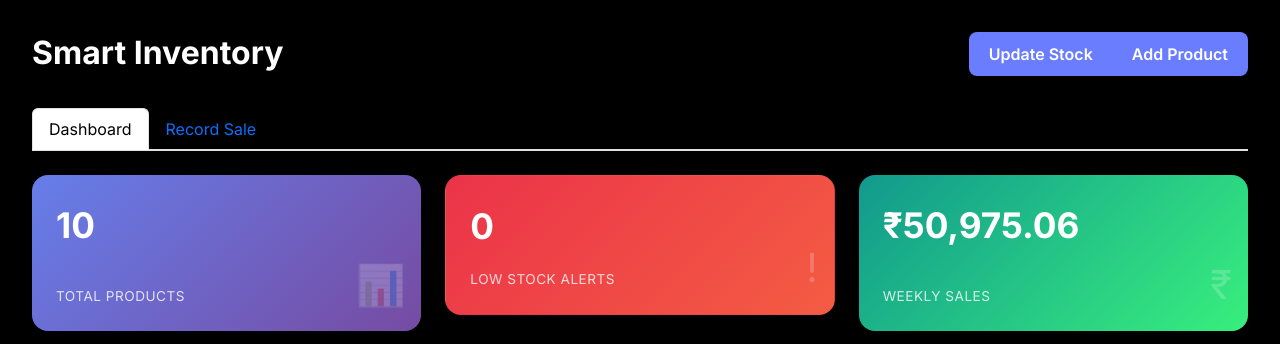
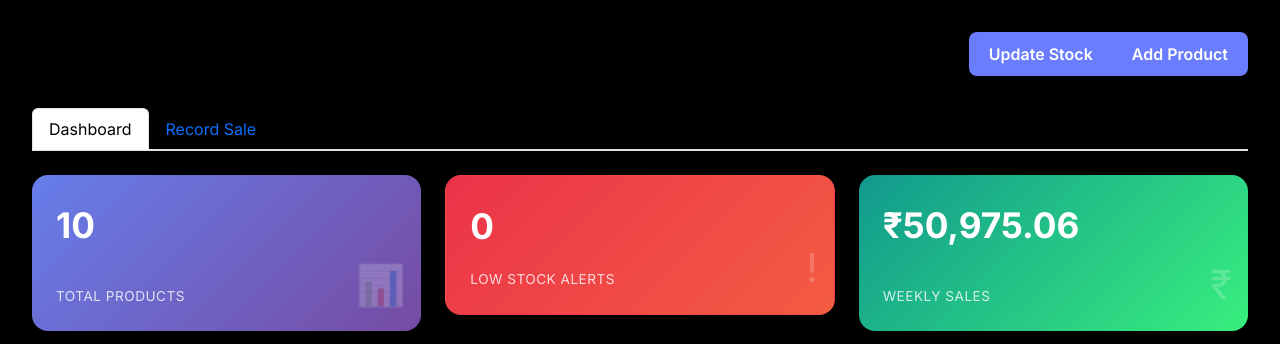
Before and after one commit to Kush69420/Smart-Stock-Predicting-system, a Flask app: page / in a window 1280 px wide. Shown: the part 76-420 px from the top of the page. Run offline with Flask 3, Linux system fonts and the light colour scheme; data comes from the database, SQL or seed files in the repository; data that the repository does not hold is empty.

Commit message:
Remove duplicate inventory title from main page
Remove duplicate h1 "Smart Inventory" heading from the main content area in templates/index.html.

Replit-Commit-Author: Agent
Replit-Commit-Session-Id: e4a00cd0-bffa-45be-b835-d03da8f41ba9
Replit-Commit-Checkpoint-Type: full_checkpoint
Replit-Commit-Event-Id: 731eda57-7027-498d-b2a3-3f42aac78588
Replit-Commit-Screenshot-Url: https://storage.googleapis.com/screenshot-production-us-central1/bfa5a85c-1217-486a-906c-3747fe48cff2/e4a00cd0-bffa-45be-b835-d03da8f41ba9/SEoPiJU

```diff
--- a/templates/index.html
+++ b/templates/index.html
@@ -84,8 +84,7 @@
 
     <div class="container-fluid main-content">
         <div class="header-section">
-            <div class="d-flex justify-content-between align-items-center mb-4">
-                <h1>Smart Inventory</h1>
+            <div class="d-flex justify-content-end align-items-center mb-4">
                 <div class="btn-group">
                     <button class="btn btn-primary" data-bs-toggle="modal" data-bs-target="#recordPurchaseModal">Update Stock</button>
                     <button class="btn btn-primary" data-bs-toggle="modal" data-bs-target="#addProductModal">Add Product</button>
```
